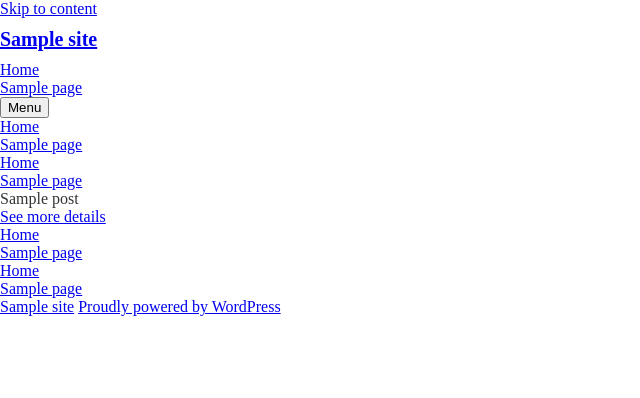
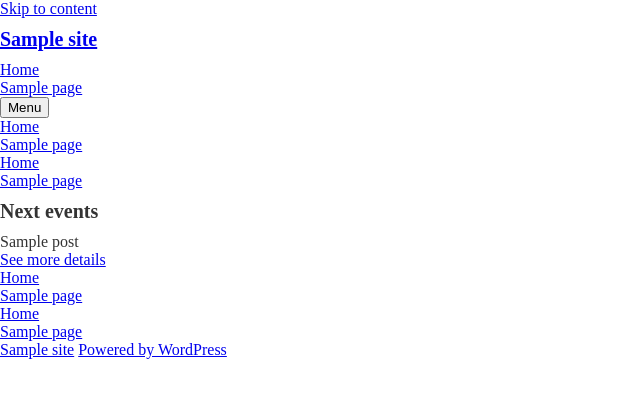
Before and after one commit to bireme/bvs-events-calendar, a WordPress theme: template wp-themes/bvs-eventos/index.php in a window 1280 px wide. Shown: the top 398 px of the page, without its empty margins (0-640 px from the left). Run offline with PHP 8.4 and a stand-in for WordPress, Linux system fonts and the light colour scheme; the site name, menu and one post (Sample post) are stand-ins, and other content is empty; some libraries are stand-ins or nearby versions.

Commit message:
Fixed #26 -- Label translations

```diff
--- a/wp-themes/bvs-eventos/footer.php
+++ b/wp-themes/bvs-eventos/footer.php
@@ -48,104 +48,11 @@
 					do_action( 'twentysixteen_credits' );
 				?>
 				<span class="site-title"><a href="<?php echo esc_url( home_url( '/' ) ); ?>" rel="home"><?php bloginfo( 'name' ); ?></a></span>
-				<a href="<?php echo esc_url( __( 'https://wordpress.org/', 'twentysixteen' ) ); ?>"><?php printf( __( 'Proudly powered by %s', 'twentysixteen' ), 'WordPress' ); ?></a>
+				<a href="<?php echo esc_url( __( 'https://wordpress.org/', 'bvseventos' ) ); ?>"><?php printf( __( 'Powered by %s', 'bvseventos' ), 'WordPress' ); ?></a>
 			</div><!-- .site-info -->
 		</footer><!-- .site-footer -->
 	</div><!-- .site-inner -->
 </div><!-- .site -->
-
 <?php wp_footer(); ?>
-
-<script src="https://ajax.googleapis.com/ajax/libs/jquery/1.11.3/jquery.min.js"></script>
-<script src="<?php echo get_stylesheet_directory_uri(); ?>/js/jquery.easing.1.3.js"></script>
-<script src="<?php echo get_stylesheet_directory_uri(); ?>/js/jquery.anyslider.js"></script>
-<link rel="stylesheet" href="//code.jquery.com/ui/1.11.4/themes/smoothness/jquery-ui.css">
-<script src="//code.jquery.com/ui/1.11.4/jquery-ui.js"></script>
-<script>
-	$(function () {
-	    $('.slider1').anyslider({
-            interval: 0,
-            keyboard: false,
-            speed: 500,
-            showBullets: false,
-        });
-	});
-
-	$('.view-detail').click(function() {
-		$(this).next().toggleClass('more-detail');
-	});
-
-	$(function() {
-		$( '#tabs' ).tabs();
-	});
-
-	$(document).ready(function(){
-
-        //get the height and width of the page
-        var window_width = $(window).width();
-        var window_height = $(window).height();
-
-        //vertical and horizontal centering of modal window(s)
-        /*we will use each function so if we have more then 1
-        modal window we center them all*/
-        $('.modal_window').each(function(){
-
-            //get the height and width of the modal
-            var modal_height = $(this).outerHeight();
-            var modal_width = $(this).outerWidth();
-
-            //calculate top and left offset needed for centering
-            var top = (window_height-modal_height)/2;
-            var left = (window_width-modal_width)/2;
-
-            //apply new top and left css values
-            $(this).css({'top' : top , 'left' : left});
-
-        });
-
-        $('.activate_modal').click(function(){
-
-            //get the id of the modal window stored in the name of the activating element
-            var modal_id = $(this).attr('name');
-
-            //use the function to show it
-            show_modal(modal_id);
-
-        });
-
-        $('.close_modal').click(function(){
-
-            //use the function to close it
-            close_modal();
-
-        });
-
-    });
-
-    //THE FUNCTIONS
-
-    function close_modal(){
-
-        //hide the mask
-        $('#mask').fadeOut(500);
-
-        //hide modal window(s)
-        $('.modal_window').fadeOut(500);
-
-    }
-
-    function show_modal(modal_id){
-
-        //set display to block and opacity to 0 so we can use fadeTo
-        $('#mask').css({ 'display' : 'block', opacity : 0});
-
-        //fade in the mask to opacity 0.8
-        $('#mask').fadeTo(500,0.8);
-
-         //show the modal window
-        $('#'+modal_id).fadeIn(500);
-
-    }
-</script>
 </body>
 </html>
--- a/wp-themes/bvs-eventos/functions.php
+++ b/wp-themes/bvs-eventos/functions.php
@@ -1,27 +1,36 @@
 <?php
 
+    if ( function_exists('register_nav_menus') ) {
     	register_nav_menus( array(
     		'top_menu' => 'Top Menu',
     	) );
+    }
 
+    if ( function_exists('register_sidebar') ) {
     	register_sidebar( array(
-        'name' => __( 'Logo', 'bvs-eventos' ),
+            'name' => __( 'Logo', 'bvseventos' ),
             'id' => 'logo-sidebar',
-        'description' => __( 'Widget to upload image logo.', 'bvs-eventos' ),
+            'description' => __( 'Widget to upload image logo.', 'bvseventos' ),
             'before_widget' => '<div id="logo">',
     		'after_widget'  => '</div>',
 
     	) );
 
     	register_sidebar( array(
-        'name' => __( 'Auxiliar top', 'bvs-eventos' ),
+            'name' => __( 'Auxiliar Top', 'bvseventos' ),
             'id' => 'auxiliar-top',
-        'description' => __( 'Top bar auxiliar.', 'bvs-eventos' ),
+            'description' => __( 'Top bar auxiliar.', 'bvseventos' ),
             'before_widget' => '<span id="%1$s" class="widget %2$s">',
     		'after_widget'  => '</span>',
     		'before_title'  => '<h2 class="widgettitle">',
     		'after_title'   => '</h2>',
     	) );
+    }
+
+    function events_translation(){
+        load_textdomain( 'bvseventos',  get_stylesheet_directory().'/languages/bvseventos-'.get_locale().'.mo' );
+    }
+    add_action( 'after_setup_theme', 'events_translation' );
 
     function get_days($end, $start) {
         $end_date   = strtotime($end);
@@ -122,10 +131,17 @@
     }
 
     function add_theme_scripts() {
+        wp_enqueue_style( 'jquery-anyslider', get_stylesheet_directory_uri() . '/anyslider/jquery-anyslider.css' );
+        wp_enqueue_style( 'jquery-ui', '//code.jquery.com/ui/1.11.4/themes/smoothness/jquery-ui.css', array(), '1.11.4' );
+        wp_enqueue_script( 'jquery-min', 'https://ajax.googleapis.com/ajax/libs/jquery/1.11.3/jquery.min.js', array(), '1.11.3', true );
+        wp_enqueue_script( 'jquery-ui', '//code.jquery.com/ui/1.11.4/jquery-ui.js', array(), '1.11.4', true );
+        wp_enqueue_script( 'jquery-anyslider', get_stylesheet_directory_uri() . '/js/jquery.anyslider.js', array(), '2.1.0-beta', true );
+        wp_enqueue_script( 'jquery-easing', get_stylesheet_directory_uri() . '/js/jquery.easing.1.3.js', array(), '1.3', true );
         wp_enqueue_script( 'google-map', 'https://maps.googleapis.com/maps/api/js?v=3.exp&sensor=false', array(), '3', true );
+        wp_enqueue_script( 'scripts', get_stylesheet_directory_uri() . '/js/scripts.js', array(), '0.1', true );
         wp_enqueue_script( 'google-map-init', get_stylesheet_directory_uri() . '/js/google-maps.js', array('google-map', 'jquery'), '0.1', true );
     }
-    add_action( 'wp_enqueue_scripts', 'add_theme_scripts' );
+    add_action( 'wp_enqueue_scripts', 'add_theme_scripts', 20 );
 
     function event_nav_menu_meta_box_markup($obj) {
         wp_nonce_field(basename(__FILE__), "event-nav-menu-nonce");
@@ -222,7 +238,6 @@
 
             <div id="event-menu">
                 <ul>
-                    <li><a href="<?php echo get_settings('home'); ?>">Home</a></li>
                     <?php if ( $schedule ) : ?>
                         <li><a href="<?php echo $schedule; ?>"><?php _e( 'Schedule', 'bvseventos' ); ?></a></li>
                     <?php endif; ?>
--- a/wp-themes/bvs-eventos/header.php
+++ b/wp-themes/bvs-eventos/header.php
@@ -19,13 +19,12 @@
 	<link rel="pingback" href="<?php bloginfo( 'pingback_url' ); ?>">
 	<?php endif; ?>
 	<?php wp_head(); ?>
-	<link rel="stylesheet" type="text/css" href="<?php echo get_stylesheet_directory_uri(); ?>/anyslider/jquery-anyslider.css" />
 </head>
 
 <body <?php body_class(); ?>>
 <div id="page" class="site">
 	<div class="site-inner">
-		<a class="skip-link screen-reader-text" href="#content"><?php _e( 'Skip to content', 'twentysixteen' ); ?></a>
+		<a class="skip-link screen-reader-text" href="#content"><?php _e( 'Skip to content', 'bvseventos' ); ?></a>
 
 		<header id="masthead" class="site-header" role="banner">
 			<div class="site-header-main">
@@ -50,7 +49,7 @@
 				</div><!-- .top-slot -->
 			</div><!-- .site-header-main -->
 			<?php if ( has_nav_menu( 'primary' ) || has_nav_menu( 'social' ) ) : ?>
-					<button id="menu-toggle" class="menu-toggle"><?php _e( 'Menu', 'twentysixteen' ); ?></button>
+					<button id="menu-toggle" class="menu-toggle"><?php _e( 'Menu', 'bvseventos' ); ?></button>
 
 					<div id="site-header-menu" class="site-header-menu">
 						<?php if ( has_nav_menu( 'primary' ) ) : ?>
--- a/wp-themes/bvs-eventos/index.php
+++ b/wp-themes/bvs-eventos/index.php
@@ -10,8 +10,8 @@
  * @link http://codex.wordpress.org/Template_Hierarchy
  *
  * @package WordPress
- * @subpackage Twenty_Sixteen
- * @since Twenty Sixteen 1.0
+ * @subpackage BVS_Eventos
+ * @since BVS Eventos 1.0
  */
 
 global $wp_query;
@@ -25,11 +25,9 @@ get_header(); ?>
 
 		<?php if ( have_posts() ) : ?>
 
-			<?php if ( is_home() && ! is_front_page() ) : ?>
-				<header>
-					<h1 class="page-title screen-reader-text"><?php single_post_title(); ?></h1>
-				</header>
-			<?php endif; ?>
+			<header>
+				<h1 class="event-label"><?php _e( 'Next events', 'bvseventos' ); ?></h1>
+			</header>
 
 			<?php
 			// Start the loop.
@@ -47,9 +45,9 @@ get_header(); ?>
 
 			// Previous/next page navigation.
 			the_posts_pagination( array(
-				'prev_text'          => __( 'Previous page', 'twentysixteen' ),
-				'next_text'          => __( 'Next page', 'twentysixteen' ),
-				'before_page_number' => '<span class="meta-nav screen-reader-text">' . __( 'Page', 'twentysixteen' ) . ' </span>',
+				'prev_text'          => __( 'Previous page', 'bvseventos' ),
+				'next_text'          => __( 'Next page', 'bvseventos' ),
+				'before_page_number' => '<span class="meta-nav screen-reader-text">' . __( 'Page', 'bvseventos' ) . ' </span>',
 			) );
 
 		// If no content, include the "No posts found" template.
--- a/wp-themes/bvs-eventos/single-participant.php
+++ b/wp-themes/bvs-eventos/single-participant.php
@@ -23,7 +23,7 @@ get_header(); ?>
 					<?php if ($picture) : ?>
 						<div class="author-pic"><img src="<?php echo $picture['url']; ?>" /></div>
 					<?php endif; ?>
-					<div class="autor-data">
+					<div class="author-data">
 						<div class="author-name"><?php single_post_title(); ?></div>
 						<div class="author-inst"><span class="job-title"><?php the_field( 'job_title' ); ?></span> - <span class="affiliation"><?php the_field( 'affiliation' ); ?></span></div>
 					</div>
@@ -42,7 +42,7 @@ get_header(); ?>
 					    'post_type' => 'presentation',
 					    'post_status' => 'publish',
 					    'posts_per_page' => -1,
-					    'order'   => 'ASC',
+					    'order'   => 'DESC',
 					    'meta_query' => array(
 					        array(
 					            'key' => 'author',
@@ -58,7 +58,7 @@ get_header(); ?>
 
 				<?php if( $query->have_posts() ) : // Presentations Loop ?>
 					<div class="related-content">
-						<?php _e( 'Veja também de','bvseventos' ); ?> <strong><?php single_post_title(); ?></strong>
+						<?php _e( 'See also by','bvseventos' ); ?> <strong><?php single_post_title(); ?></strong>
 						<ul>
 							<?php while ( $query->have_posts() ) : $query->the_post(); ?>
 								<li><a href="<?php the_permalink(); ?>"><?php the_title(); ?></a></li>
--- a/wp-themes/bvs-eventos/single-schedule.php
+++ b/wp-themes/bvs-eventos/single-schedule.php
@@ -44,7 +44,7 @@ get_header(); ?>
             <div class="slider slider1">
                 <?php foreach ($dates as $key => $value) : ?>
                     <div class="sum-day">
-                        <strong><?php echo date("d/F/Y - l", strtotime($key) ); ?></strong>
+                        <strong><?php echo date_i18n("d/F/Y - l", strtotime($key) ); ?></strong>
                         <div class="slider-wrapper">
                             <div class="slider-s slider2">
                                 <div class="sum-sessions">
@@ -72,7 +72,7 @@ get_header(); ?>
                 ?>
                     <div class="program-day">
                         <div class="schedule-date">
-                            <?php echo date("d/F/Y - l", $initial_datetime ); ?>
+                            <?php echo date_i18n("d/F/Y - l", $initial_datetime ); ?>
                         </div>
                     </div>
                 <?php endif; ?>
--- a/wp-themes/bvs-eventos/template-parts/content-page.php
+++ b/wp-themes/bvs-eventos/template-parts/content-page.php
@@ -25,11 +25,11 @@
 			the_content();
 
 			wp_link_pages( array(
-				'before'      => '<div class="page-links"><span class="page-links-title">' . __( 'Pages:', 'twentysixteen' ) . '</span>',
+				'before'      => '<div class="page-links"><span class="page-links-title">' . __( 'Pages:', 'bvseventos' ) . '</span>',
 				'after'       => '</div>',
 				'link_before' => '<span>',
 				'link_after'  => '</span>',
-				'pagelink'    => '<span class="screen-reader-text">' . __( 'Page', 'twentysixteen' ) . ' </span>%',
+				'pagelink'    => '<span class="screen-reader-text">' . __( 'Page', 'bvseventos' ) . ' </span>%',
 				'separator'   => '<span class="screen-reader-text">, </span>',
 			) );
 		?>
@@ -39,7 +39,7 @@
 		edit_post_link(
 			sprintf(
 				/* translators: %s: Name of current post */
-				__( 'Edit<span class="screen-reader-text"> "%s"</span>', 'twentysixteen' ),
+				__( 'Edit<span class="screen-reader-text"> "%s"</span>', 'bvseventos' ),
 				get_the_title()
 			),
 			'<footer class="entry-footer"><span class="edit-link">',
--- a/wp-themes/bvs-eventos/template-parts/event.php
+++ b/wp-themes/bvs-eventos/template-parts/event.php
@@ -1,10 +1,10 @@
 <?php
 /**
- * The template part for displaying single posts
+ * The template for displaying all single events
  *
  * @package WordPress
- * @subpackage Twenty_Sixteen
- * @since Twenty Sixteen 1.0
+ * @subpackage BVS_Eventos
+ * @since BVS Eventos 1.0
  */
 ?>
 
@@ -26,7 +26,7 @@
 					$start_date = date("d/m/Y", strtotime(get_field('start_date')));
 					$end_date = (get_field('end_date') && get_field('start_date') != get_field('end_date')) ? ' - ' . date("d/m/Y", strtotime(get_field('end_date'))) : '';
 
-					echo '<span>' . __( 'Data', 'bvseventos' ) . ': </span>' . $start_date . $end_date;
+					echo '<span>' . __( 'Date', 'bvseventos' ) . ': </span>' . $start_date . $end_date;
 				?>
 			</div>
 		<?php endif; ?>
@@ -50,7 +50,7 @@
 			edit_post_link(
 				sprintf(
 					/* translators: %s: Name of current post */
-					__( 'Edit<span class="screen-reader-text"> "%s"</span>', 'twentysixteen' ),
+					__( 'Edit<span class="screen-reader-text"> "%s"</span>', 'bvseventos' ),
 					get_the_title()
 				),
 				'<span class="edit-link">',
```
Also changed, not shown: wp-themes/bvs-eventos/js/scripts.js (added, +84 -0 lines), wp-themes/bvs-eventos/template-parts/content-none.php (added, +33 -0 lines), wp-themes/bvs-eventos/template-parts/presentation.php (+4 -4 lines), 7 other files. Lines whose indentation alone changed are shown as unchanged.
